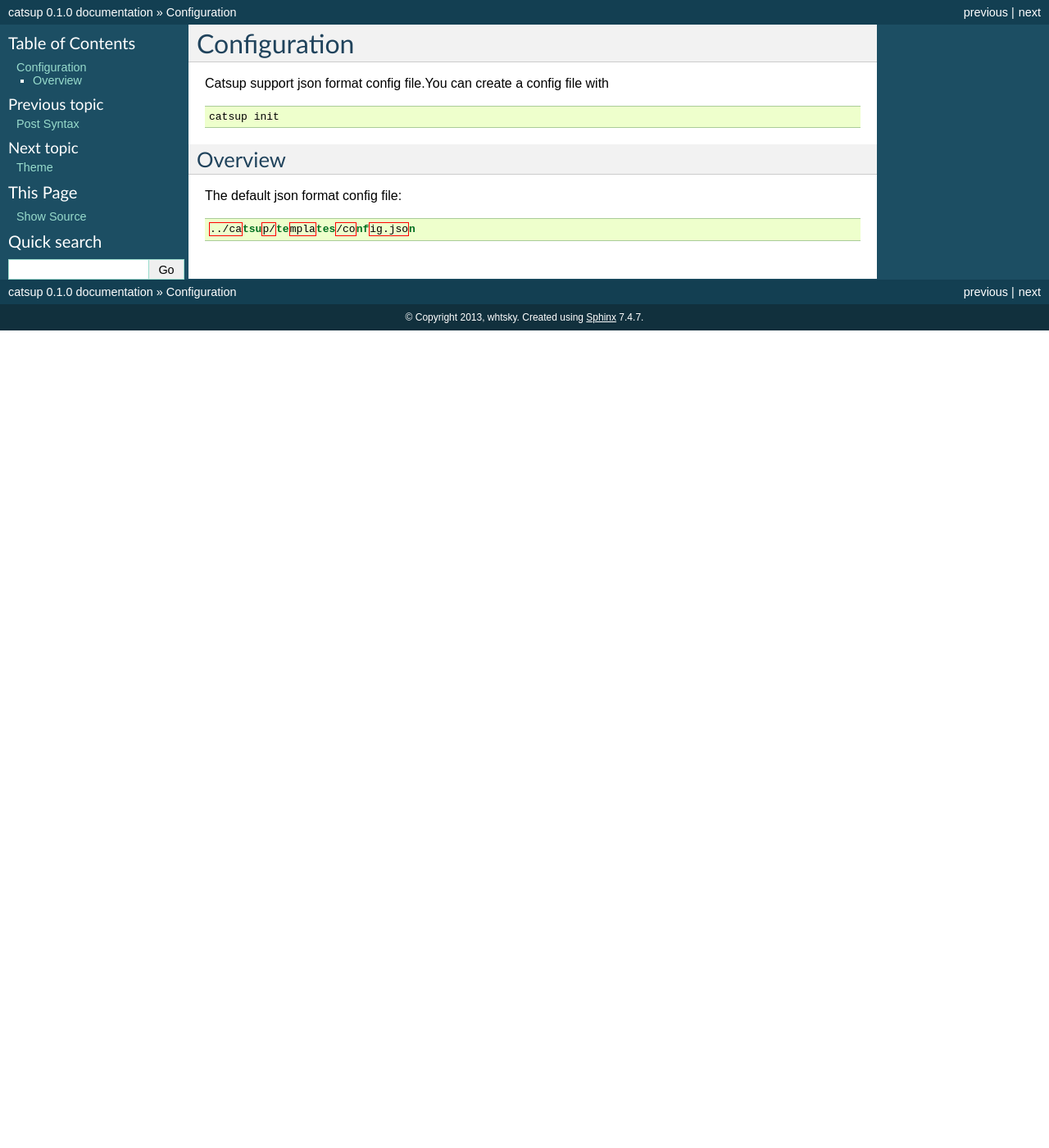
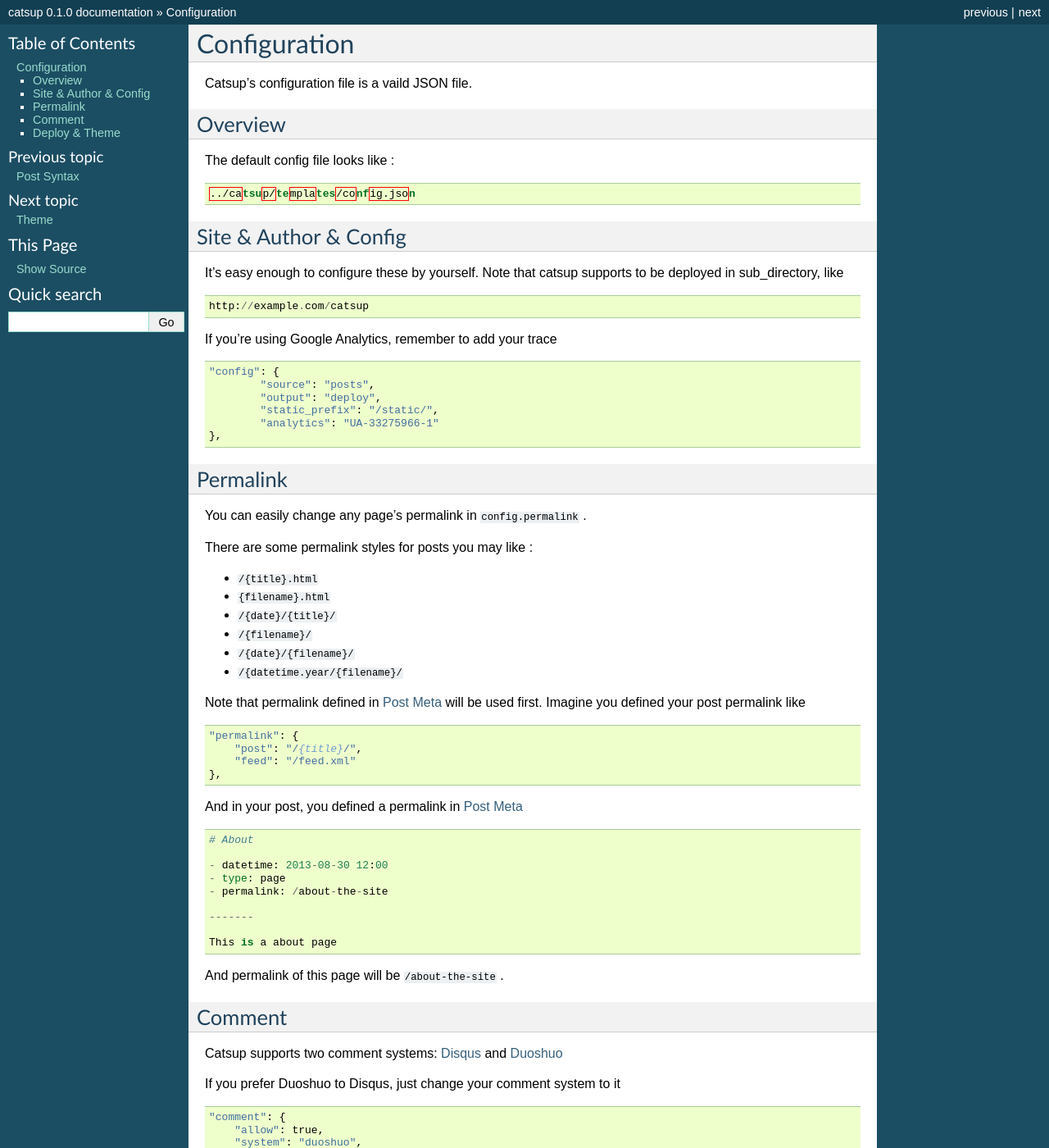
Before and after one commit to whtsky/Catsup, a Sphinx documentation site: the page built from docs/config.rst, in a window 1280 px wide and 1400 px high. Shown: the whole window at 82% size. Built offline with Sphinx 7.4.7, drawn with Linux system fonts in a browser that asks for light colours; some of the changed text lies outside the part shown.

Commit message:
rewrite config.rst

```diff
--- a/docs/config.rst
+++ b/docs/config.rst
@@ -1,18 +1,104 @@
 .. _configuration:
-
 
 Configuration
 ===============
 
-Catsup support json format config file.You can create a config file with ::
-
-    catsup init
-
+Catsup's configuration file is a vaild JSON file.
 
 Overview
 ------------
 
-The default json format config file:
+The default config file looks like :
 
 .. literalinclude:: config.json
     :language: json
+
+
+Site & Author & Config
+------------------------
+
+It’s easy enough to configure these by yourself.
+Note that catsup supports to be deployed in sub_directory, like ::
+
+    http://example.com/catsup
+
+If you're using Google Analytics, remember to add your trace ::
+
+    "config": {
+            "source": "posts",
+            "output": "deploy",
+            "static_prefix": "/static/",
+            "analytics": "UA-33275966-1"
+    },
+
+
+Permalink
+-------------
+
+You can easily change any page's permalink in ``config.permalink`` .
+
+There are some permalink styles for posts you may like :
+
++ ``/{title}.html``
++ ``{filename}.html``
++ ``/{date}/{title}/``
++ ``/{filename}/``
++ ``/{date}/{filename}/``
++ ``/{datetime.year/{filename}/``
+
+Note that permalink defined in :ref:`Post Meta <post-meta>` will be used first. Imagine you defined your post permalink like ::
+
+    "permalink": {
+        "post": "/{title}/",
+        "feed": "/feed.xml"
+    },
+
+And in your post, you defined a permalink in :ref:`Post Meta <post-meta>` ::
+
+    # About
+
+    - datetime: 2013-08-30 12:00
+    - type: page
+    - permalink: /about-the-site
+
+    -------
+
+    This is a about page
+
+And permalink of this page will be ``/about-the-site`` .
+
+Comment
+----------
+
+Catsup supports two comment systems: `Disqus <http://disqus.com>`_ and `Duoshuo <http://duoshuo.com>`_
+
+If you prefer Duoshuo to Disqus, just change your comment system to it ::
+
+    "comment": {
+        "allow": true,
+        "system": "duoshuo",
+        "shortname": "catsup"
+    },
+
+If you have your own shortname, remember to change ``comment.shortname`` to your own ::
+
+    "comment": {
+        "allow": true,
+        "system": "disqus",
+        "shortname": "my_site"
+    },
+
+If you don't want to allow any comment, just disable it ::
+
+    "comment": {
+        "allow": false
+    },
+
+If you just want some of the posts can't be commented, set ``- comment: disabled`` in :ref:`Post Meta <post-meta>`
+
+Deploy & Theme
+----------------
+
+It’s easy enough to configure these by yourself.
+
+For more information, read about :ref:`Deploy Support <deploy>` and your theme's document.
--- a/docs/post.rst
+++ b/docs/post.rst
@@ -37,6 +37,7 @@ Title
 
 Title should always on the first line and starts with ``#``
 
+.. _post-meta:
 
 Meta
 -------
```
